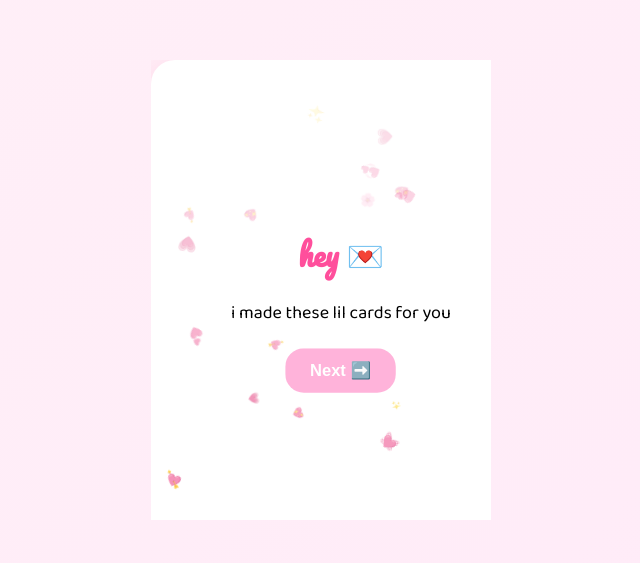
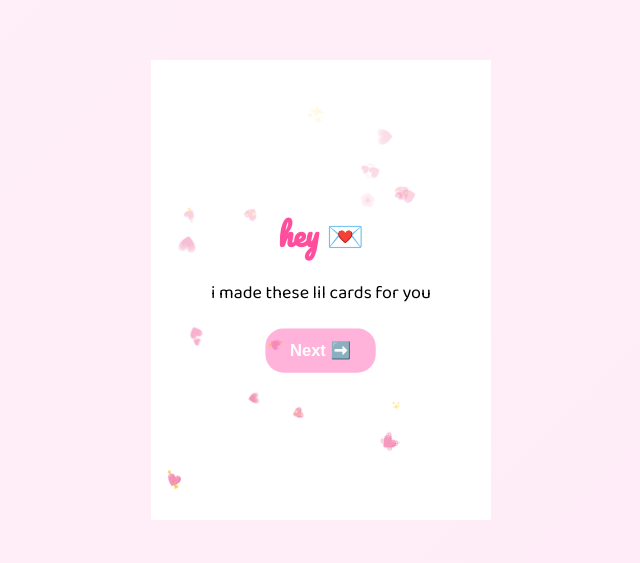
Before and after one commit to manju-beep/h0c, a plain HTML site: page index.html in a window 1280 px wide. Shown: the part 110-673 px from the top of the page, without its empty margins (319-959 px from the left). Drawn offline with Linux system fonts and the light colour scheme.

Commit message:
Update style.css

```diff
--- a/style.css
+++ b/style.css
@@ -1,7 +1,6 @@
 body {
   margin: 0;
-  height: 100vh;
-  overflow: hidden;
+  min-height: 100vh;
   font-family: 'Baloo 2', cursive;
   background: linear-gradient(135deg,#ffe6f2,#fff0f7,#ffe6f9);
   background-size: 400% 400%;
@@ -10,15 +9,20 @@ body {
   align-items: center;
   justify-content: center;
 }
-
 @keyframes bgShift {
   0% { background-position: 0% 50% }
   50% { background-position: 100% 50% }
   100% { background-position: 0% 50% }
 }
-
-.deck { position: relative; width: 340px; height: 460px; overflow: hidden; }
-
+.deck {
+  position: relative;
+  width: 340px;
+  height: 460px;
+  overflow: hidden;
+  display: flex;
+  align-items: center;
+  justify-content: center;
+}
 .card {
   position: absolute;
   width: 100%;
@@ -32,15 +36,14 @@ body {
   justify-content: center;
   padding: 20px;
   text-align: center;
+  left: 50%;
+  top: 50%;
+  transform: translate(-50%, -50%);
 }
-
 .card.active { display: flex; }
-
 h1 { font-family: 'Pacifico', cursive; font-size: 30px; color: #ff4f9c; margin: 0 0 12px; }
 p { font-size: 18px; margin: 6px 0; }
-
 .choice-btns { display: flex; gap: 14px; margin-top: 18px; justify-content: center; }
-
 .yes {
   background: linear-gradient(90deg,#ff94c2,#ffb3da);
   border: none;
@@ -53,7 +56,6 @@ p { font-size: 18px; margin: 6px 0; }
   transition: transform 0.3s ease;
 }
 .yes:hover { transform: scale(1.15) rotate(-2deg); }
-
 .next-btn {
   margin-top: 16px;
   padding: 12px 24px;
@@ -67,12 +69,10 @@ p { font-size: 18px; margin: 6px 0; }
   animation: pulse 1.2s infinite alternate;
 }
 .next-btn:hover { transform: scale(1.1); }
-
 @keyframes pulse {
   from { transform: scale(1); }
   to { transform: scale(1.15); }
 }
-
 /* Flowing hearts */
 .particle {
   position: absolute;
@@ -83,17 +83,14 @@ p { font-size: 18px; margin: 6px 0; }
   animation-timing-function: linear;
   animation-fill-mode: forwards;
 }
-
 @keyframes floatUp {
   0% { transform: translateY(0) rotate(0deg); opacity: 0.7; }
   100% { transform: translateY(-500px) rotate(360deg); opacity: 0; }
 }
-
 /* Confetti */
 .confetti { position: fixed; left: 0; top: 0; width: 100%; height: 100%; pointer-events: none; overflow: hidden; z-index:1; }
 .piece { position: absolute; top:-10px; font-size: 22px; animation: fall linear forwards; }
 @keyframes fall { to { transform: translateY(110vh) rotate(360deg); opacity: 0; } }
-
 /* Giant YES */
 .giant-yes {
   position: fixed;
@@ -115,10 +112,9 @@ p { font-size: 18px; margin: 6px 0; }
   80% { transform: translate(-50%,-50%) scale(3.5) rotate(10deg);}
   100% { transform: translate(-50%,-50%) scale(0);}
 }
-
 /* End Screen */
 #endScreen {
-  position: fixed; top:0; left:0; width:100%; height:100%;
+  position: fixed; top:0; left:0; width:100vw; height:100vh;
   background: linear-gradient(135deg,#ffb3da,#ffe6f2,#fff0f7);
   display:flex; flex-direction: column; align-items: center; justify-content: center;
   opacity: 0; pointer-events:none;
```
